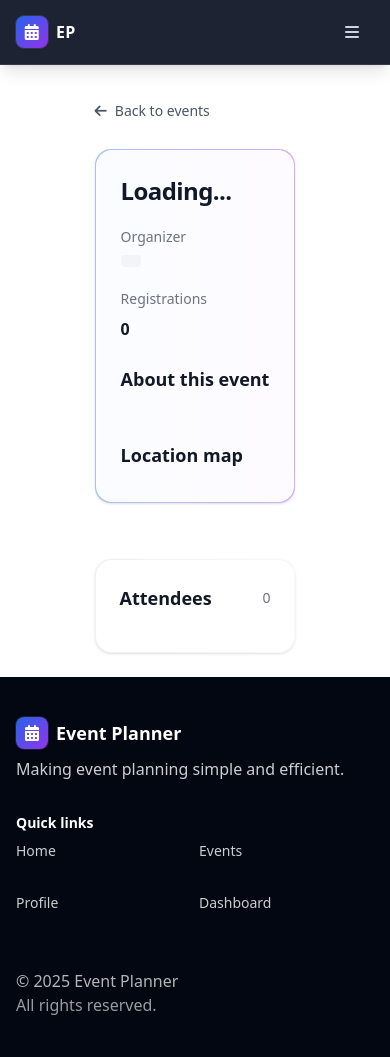
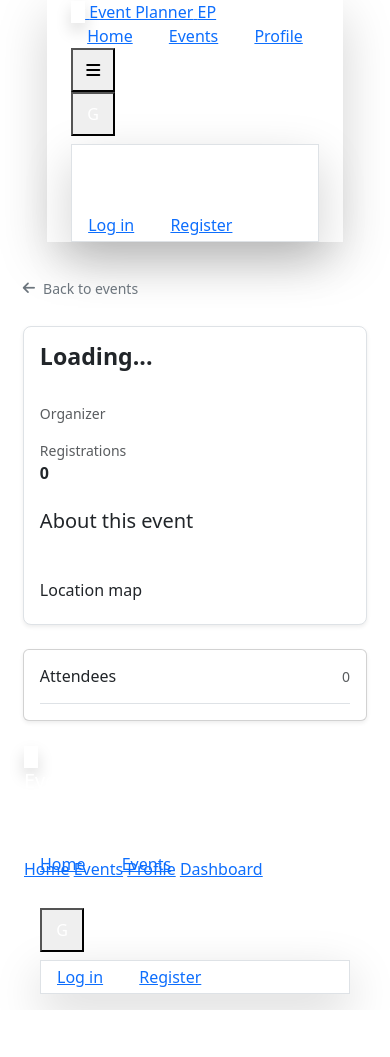
Before and after one commit to Uraniumking007/eventPlanner, a PHP site: page /event.php in a window 390 px wide. After the commit the page ends 1010 px from the top, so only its background shows below. Run offline with PHP 8.4, Linux system fonts and the light colour scheme; some libraries are stand-ins or nearby versions.

Commit message:
Refactor event details page to integrate Bootstrap for improved styling and layout
- Replaced Tailwind CSS with Bootstrap for consistent design and responsiveness.
- Updated layout structure to utilize Bootstrap's grid system and utility classes.
- Enhanced button styles and typography for better user experience.
- Implemented a safe rendering function for event descriptions to prevent XSS vulnerabilities.
- Improved sticky header functionality and overall page aesthetics.

```diff
--- a/event.php
+++ b/event.php
@@ -8,8 +8,8 @@ declare(strict_types=1);
     <meta name="viewport" content="width=device-width, initial-scale=1.0">
     <title>Event Details</title>
 
-    <!-- Tailwind CSS -->
-    <script src="https://cdn.tailwindcss.com"></script>
+    <!-- Bootstrap CSS -->
+    <link href="https://cdn.jsdelivr.net/npm/bootstrap@5.3.3/dist/css/bootstrap.min.css" rel="stylesheet" integrity="sha384-QWTKZyjpPEjISv5WaRU9OFeRpok6YctnYmDr5pNlyT2bRjXh0JMhjY6hW+ALEwIH" crossorigin="anonymous">
     <!-- Font Awesome -->
     <link rel="stylesheet" href="https://cdnjs.cloudflare.com/ajax/libs/font-awesome/6.4.0/css/all.min.css">
     <!-- jQuery for AJAX -->
@@ -17,75 +17,71 @@ declare(strict_types=1);
     <!-- Custom CSS -->
     <link rel="stylesheet" href="assets/css/style.css?v=<?php echo time(); ?>">
 </head>
-<body class="min-h-screen flex flex-col">
+<body class="d-flex flex-column min-vh-100">
     <!-- Navigation -->
     <?php include __DIR__ . '/includes/navbar.php'; ?>
 
-    <main class="flex-1">
-    <div class="max-w-5xl mx-auto px-4 py-6 lg:py-10">
-        <a href="/events.php" class="inline-flex items-center text-sm text-gray-600 hover:text-gray-800 mb-4">
-            <i class="fas fa-arrow-left mr-2"></i> Back to events
+    <main class="flex-grow-1">
+    <div class="container py-4 py-lg-5">
+        <a href="/events.php" class="text-decoration-none text-secondary small mb-3 d-inline-flex align-items-center">
+            <i class="fas fa-arrow-left me-2"></i> Back to events
         </a>
-        <div id="stickyHeader" class="sticky top-16 z-30 hidden">
-            <div class="p-[1px] rounded-xl bg-gradient-to-r from-blue-600/40 to-purple-600/40 shadow">
-                <div class="rounded-xl bg-white/95 backdrop-blur border border-white/50 px-4 py-3 flex items-center justify-between gap-3">
-                    <div class="truncate">
-                        <div id="stickyTitle" class="truncate text-sm sm:text-base font-semibold text-gray-900">Event</div>
-                        <div id="stickyMeta" class="hidden sm:block text-xs text-gray-600"></div>
+        <div id="stickyHeader" class="sticky-top bg-body border-bottom shadow-sm d-none">
+            <div class="container py-2">
+                <div class="d-flex align-items-center justify-content-between gap-3">
+                    <div class="text-truncate">
+                        <div id="stickyTitle" class="fw-semibold">Event</div>
+                        <div id="stickyMeta" class="small text-secondary d-none d-sm-block"></div>
                     </div>
                     <div id="stickyStatus"></div>
                 </div>
             </div>
         </div>
-        <div class="grid grid-cols-1 lg:grid-cols-3 gap-6">
-            <div class="lg:col-span-2">
-                <div class="p-[1px] rounded-2xl bg-gradient-to-r from-blue-600/40 to-purple-600/40 shadow">
-                    <div id="eventContainer" class="rounded-2xl overflow-hidden bg-white/95 backdrop-blur border border-white/50">
-                        <div id="eventImage"></div>
-                        <div class="p-6">
-                        <div class="flex items-start justify-between gap-3">
-                            <div class="flex items-center gap-3">
-                                <h1 id="eventTitle" class="text-2xl font-extrabold text-gray-900 tracking-tight">Loading...</h1>
+        <div class="row g-4">
+            <div class="col-12 col-lg-8">
+                <div id="eventContainer" class="border rounded-3 shadow-sm overflow-hidden bg-white">
+                    <div id="eventImage"></div>
+                    <div class="p-3 p-lg-4">
+                        <div class="d-flex align-items-start justify-content-between gap-3">
+                            <div class="d-flex align-items-center gap-2">
+                                <h1 id="eventTitle" class="h3 fw-bold mb-0">Loading...</h1>
                                 <span id="eventCategory"></span>
                             </div>
-                            <div id="eventStatus" class="shrink-0"></div>
+                            <div id="eventStatus" class="flex-shrink-0"></div>
                         </div>
-                            <div class="mt-2 text-sm text-gray-600 flex flex-wrap items-center gap-3" id="eventMeta"></div>
-                            <div class="mt-3 grid grid-cols-1 md:grid-cols-2 gap-4">
-                            <div class="space-y-2">
-                                <div class="text-sm text-gray-500">Organizer</div>
-                                    <div id="eventOrganizer" class="inline-flex items-center gap-2 px-2.5 py-1.5 rounded bg-gray-100 text-gray-800 text-sm"></div>
+                        <div class="mt-2 small text-secondary d-flex flex-wrap align-items-center gap-3" id="eventMeta"></div>
+                        <div class="row g-3 mt-2">
+                            <div class="col-12 col-md-6">
+                                <div class="small text-muted">Organizer</div>
+                                <div id="eventOrganizer" class="badge text-bg-light"></div>
                             </div>
-                            <div class="space-y-2">
-                                <div class="text-sm text-gray-500">Registrations</div>
-                                    <div class="text-gray-900"><span id="eventRegCount" class="font-semibold">0</span></div>
+                            <div class="col-12 col-md-6">
+                                <div class="small text-muted">Registrations</div>
+                                <div class="fw-semibold"><span id="eventRegCount">0</span></div>
                             </div>
                         </div>
-                        <div class="mt-6">
-                            <h2 class="text-lg font-semibold text-gray-900 mb-2">About this event</h2>
-                            <p id="eventDescription" class="text-gray-800 whitespace-pre-line"></p>
+                        <div class="mt-4">
+                            <h2 class="h5 mb-2">About this event</h2>
+                            <p id="eventDescription" class="mb-0"></p>
                         </div>
-                            <div class="mt-6 flex flex-wrap gap-3" id="actionArea"></div>
-                        <div class="mt-6">
-                            <h2 class="text-lg font-semibold text-gray-900 mb-2">Location map</h2>
+                        <div class="mt-4 d-flex flex-wrap gap-2" id="actionArea"></div>
+                        <div class="mt-4">
+                            <h2 class="h6 mb-2">Location map</h2>
                             <div id="eventMap" class="mt-2">
                                 <!-- map embed injected by render() -->
                             </div>
                         </div>
-                        </div>
                     </div>
                 </div>
             </div>
-            <div class="lg:col-span-1 mt-8 lg:mt-0">
-                <div class="p-[1px] rounded-2xl bg-gradient-to-r from-gray-200/60 to-gray-100/60 shadow">
-                    <div class="bg-white rounded-2xl overflow-hidden">
-                    <div class="p-6">
-                        <div class="flex items-center justify-between mb-4">
-                            <h2 class="text-lg font-semibold text-gray-900">Attendees</h2>
-                            <div class="text-sm text-gray-500" id="attendeeCount">0</div>
+            <div class="col-12 col-lg-4">
+                <div class="card shadow-sm">
+                    <div class="card-body">
+                        <div class="d-flex align-items-center justify-content-between mb-3">
+                            <h2 class="h6 mb-0">Attendees</h2>
+                            <div class="small text-muted" id="attendeeCount">0</div>
                         </div>
-                        <div id="attendeesContainer" class="divide-y"></div>
-                    </div>
+                        <div id="attendeesContainer" class="border-top"></div>
                     </div>
                 </div>
             </div>
@@ -171,37 +167,74 @@ declare(strict_types=1);
             // Set page title
             try { document.title = `${evt.title} • Event Details`; } catch {}
             // Image
-            const img = evt.image_path ? `<img src="${evt.image_path}" alt="${evt.title}" class="w-full h-64 object-cover">` : '';
+            const img = evt.image_path ? `<img src="${evt.image_path}" alt="${evt.title}" class="img-fluid w-100" style="height: 320px; object-fit: cover;">` : '';
             document.getElementById('eventImage').innerHTML = img;
             // Title, meta
             document.getElementById('eventTitle').textContent = evt.title;
             const stickyTitle = document.getElementById('stickyTitle');
             if (stickyTitle) stickyTitle.textContent = evt.title;
-            document.getElementById('eventCategory').innerHTML = evt.category ? `<span class="px-2 py-1 text-xs rounded bg-gray-100 text-gray-700">${evt.category}</span>` : '';
-            const dLeft = daysUntil(evt.event_date);
+            document.getElementById('eventCategory').innerHTML = evt.category ? `<span class="badge text-bg-light">${evt.category}</span>` : '';
+            const cutoff = evt.registration_close || evt.event_date;
+            const dLeft = daysUntil(cutoff);
             const statusLabel = dLeft != null && dLeft >= 0
-                ? `<span class="px-2 py-1 text-xs rounded bg-emerald-100 text-emerald-700">Open</span>`
-                : `<span class="px-2 py-1 text-xs rounded bg-red-100 text-red-700">Closed</span>`;
-            const badge = dLeft != null ? `<span class="inline-flex items-center px-2 py-0.5 rounded-full text-xs bg-emerald-100 text-emerald-700">${dLeft >= 0 ? dLeft + ' days left' : 'Closed'}</span>` : '';
+                ? `<span class="badge text-bg-success">Open</span>`
+                : `<span class="badge text-bg-danger">Closed</span>`;
+            const badge = dLeft != null ? `<span class="badge rounded-pill text-bg-secondary">${dLeft >= 0 ? dLeft + ' days left' : 'Closed'}</span>` : '';
             document.getElementById('eventStatus').innerHTML = statusLabel;
             const mapHref = `https://www.google.com/maps/search/?api=1&query=${encodeURIComponent(evt.location || '')}`;
             document.getElementById('eventMeta').innerHTML = `
-                <span class="inline-flex items-center gap-2"><i class="fa-regular fa-calendar"></i> ${formatDate(evt.event_date)} ${badge ? '• ' + badge : ''}</span>
-                <span class="inline-flex items-center gap-2"><i class="fa-solid fa-location-dot"></i> ${evt.location} • <a class="text-blue-600 hover:underline" href="${mapHref}" target="_blank" rel="noopener">View on map</a></span>
+                <span class="d-inline-flex align-items-center gap-2"><i class="fa-regular fa-calendar"></i> ${formatDate(evt.event_date)} ${badge ? '• ' + badge : ''}</span>
+                <span class="d-inline-flex align-items-center gap-2"><i class="fa-solid fa-location-dot"></i> ${evt.location} • <a class="link-primary" href="${mapHref}" target="_blank" rel="noopener">View on map</a></span>
             `;
             const stickyMeta = document.getElementById('stickyMeta');
             if (stickyMeta) stickyMeta.innerHTML = `${formatDate(evt.event_date)} • ${evt.location}`;
             const stickyStatus = document.getElementById('stickyStatus');
             if (stickyStatus) stickyStatus.innerHTML = statusLabel;
             document.getElementById('eventRegCount').textContent = String(Number(evt.registration_count || 0));
-            document.getElementById('eventDescription').textContent = evt.description || 'No description available.';
+            // Render rich text description safely
+            (function renderDescription(){
+                const target = document.getElementById('eventDescription');
+                const raw = String(evt.description || '').trim();
+                if (!target) return;
+                if (!raw) { target.textContent = 'No description available.'; return; }
+                function sanitizeHtml(html) {
+                    try {
+                        const parser = new DOMParser();
+                        const doc = parser.parseFromString(html, 'text/html');
+                        const allowedTags = new Set(['P','BR','STRONG','B','EM','I','U','S','A','UL','OL','LI','H1','H2']);
+                        const allowedAttrs = { 'A': new Set(['href','target','rel']) };
+                        const walker = doc.createTreeWalker(doc.body, NodeFilter.SHOW_ELEMENT, null);
+                        const toRemove = [];
+                        while (walker.nextNode()) {
+                            const el = walker.currentNode;
+                            if (!allowedTags.has(el.tagName)) { toRemove.push(el); continue; }
+                            // Strip disallowed attributes
+                            Array.from(el.attributes).forEach(attr => {
+                                const ok = (allowedAttrs[el.tagName] && allowedAttrs[el.tagName].has(attr.name.toLowerCase()));
+                                if (!ok) el.removeAttribute(attr.name);
+                            });
+                            if (el.tagName === 'A') {
+                                const href = el.getAttribute('href') || '';
+                                if (!/^https?:\/\//i.test(href) && !href.startsWith('#') && !href.startsWith('/')) {
+                                    el.removeAttribute('href');
+                                }
+                                el.setAttribute('rel','noopener');
+                                if (!el.getAttribute('target')) el.setAttribute('target','_blank');
+                            }
+                        }
+                        toRemove.forEach(n => n.replaceWith(...Array.from(n.childNodes)));
+                        return doc.body.innerHTML;
+                    } catch { return ''; }
+                }
+                target.innerHTML = sanitizeHtml(raw);
+            })();
             document.getElementById('eventOrganizer').textContent = evt.organizer_name ? `@${evt.organizer_name}` : 'Unknown';
             // Map embed (only once)
             const mapEmbedSrc = `https://www.google.com/maps?q=${encodeURIComponent(evt.location || '')}&output=embed`;
             const mapContainer = document.getElementById('eventMap');
             if (mapContainer && !mapInitialized) {
-                mapContainer.innerHTML = `<div class="w-full overflow-hidden rounded-lg border">
-                    <iframe class="w-full h-64 md:h-80" src="${mapEmbedSrc}" loading="lazy" referrerpolicy="no-referrer-when-downgrade" allowfullscreen></iframe>
+                mapContainer.innerHTML = `<div class="rounded border overflow-hidden">
+                    <iframe class="w-100" style="height: 320px" src="${mapEmbedSrc}" loading="lazy" referrerpolicy="no-referrer-when-downgrade" allowfullscreen></iframe>
                 </div>`;
                 mapInitialized = true;
             }
@@ -210,17 +243,17 @@ declare(strict_types=1);
             const actionArea = document.getElementById('actionArea');
             const actions = [];
             if (!user) {
-                actions.push('<a class="px-4 py-2 bg-gray-900 text-white rounded hover:bg-black transition" href="/login.php">Log in to register</a>');
+                actions.push('<a class="btn btn-dark" href="/login.php">Log in to register</a>');
             } else if (user.role === 'attendee') {
                 const isClosed = dLeft == null || dLeft < 0;
                 const registered = await isUserRegistered(id);
                 if (!registered) {
-                    actions.push(`<button id="btnRegister" class="px-4 py-2 ${isClosed ? 'bg-gray-300 cursor-not-allowed' : 'bg-gray-900 hover:bg-black'} text-white rounded transition" data-id="${evt.id}" ${isClosed ? 'disabled' : ''}>Register now</button>`);
+                    actions.push(`<button id="btnRegister" class="btn ${isClosed ? 'btn-secondary' : 'btn-primary'}" data-id="${evt.id}" ${isClosed ? 'disabled' : ''}>Register now</button>`);
                 } else {
-                    actions.push(`<button id="btnUnregister" class="px-4 py-2 bg-red-600 text-white rounded hover:bg-red-700 transition" data-id="${evt.id}">Unregister</button>`);
+                    actions.push(`<button id="btnUnregister" class="btn btn-outline-danger" data-id="${evt.id}">Unregister</button>`);
                 }
             } else if (user.role === 'organizer' && Number(user.id) === Number(evt.organizer_id)) {
-                actions.push('<span class="text-sm text-gray-600">You are the organizer</span>');
+                actions.push('<span class="small text-secondary">You are the organizer</span>');
             }
             actionArea.innerHTML = actions.join(' ');
             document.getElementById('btnRegister')?.addEventListener('click', async (e) => {
@@ -239,12 +272,12 @@ declare(strict_types=1);
                 const countEl = document.getElementById('attendeeCount');
                 countEl.textContent = `${attendees.length} attendee${attendees.length === 1 ? '' : 's'}`;
                 if (!attendees.length) {
-                    container.innerHTML = '<div class="text-sm text-gray-500">No attendees yet.</div>';
+                    container.innerHTML = '<div class="small text-secondary pt-2">No attendees yet.</div>';
                 } else {
                     container.innerHTML = attendees.map(a => `
-                        <div class="py-3 flex items-center justify-between">
-                            <div class="text-sm">
-                                <div class="font-medium text-gray-900">${a.username}</div>
+                        <div class="py-2 d-flex align-items-center justify-content-between border-top">
+                            <div class="small">
+                                <div class="fw-medium">${a.username}</div>
                             </div>
                         </div>
                     `).join('');
@@ -297,9 +330,9 @@ declare(strict_types=1);
                     if (!evt) return;
                     const dLeft = daysUntil(evt.event_date);
                     const statusLabel = dLeft != null && dLeft >= 0
-                        ? `<span class="px-2 py-1 text-xs rounded bg-emerald-100 text-emerald-700">Open</span>`
-                        : `<span class="px-2 py-1 text-xs rounded bg-red-100 text-red-700">Closed</span>`;
-                    const badge = dLeft != null ? `<span class="inline-flex items-center px-2 py-0.5 rounded-full text-xs bg-emerald-100 text-emerald-700">${dLeft >= 0 ? dLeft + ' days left' : 'Closed'}</span>` : '';
+                        ? `<span class="badge text-bg-success">Open</span>`
+                        : `<span class="badge text-bg-danger">Closed</span>`;
+                    const badge = dLeft != null ? `<span class="badge rounded-pill text-bg-secondary">${dLeft >= 0 ? dLeft + ' days left' : 'Closed'}</span>` : '';
                     const mapHref = `https://www.google.com/maps/search/?api=1&query=${encodeURIComponent(evt.location || '')}`;
                     const statusEl = document.getElementById('eventStatus');
                     const metaEl = document.getElementById('eventMeta');
@@ -313,11 +346,10 @@ declare(strict_types=1);
                     const btnUnregister = document.getElementById('btnUnregister');
                     if (btnRegister) {
                         btnRegister.disabled = isClosed;
-                        btnRegister.className = `px-4 py-2 ${isClosed ? 'bg-gray-300 cursor-not-allowed' : 'bg-gray-900 hover:bg-black'} text-white rounded transition`;
+                        btnRegister.className = `btn ${isClosed ? 'btn-secondary' : 'btn-primary'}`;
                     }
                     if (btnUnregister && isClosed) {
-                        // If event closes, hide unregister in favor of clarity
-                        btnUnregister.classList.add('hidden');
+                        btnUnregister.classList.add('d-none');
                     }
                 });
         }
@@ -350,5 +382,7 @@ declare(strict_types=1);
             setTimeout(onScroll, 0);
         })();
     </script>
+    <!-- Bootstrap JS -->
+    <script src="https://cdn.jsdelivr.net/npm/bootstrap@5.3.3/dist/js/bootstrap.bundle.min.js" integrity="sha384-YvpcrYf0tY3lHB60NNkmXc5s9fDVZLESaAA55NDzOxhy9GkcIdslK1eN7N6jIeHz" crossorigin="anonymous"></script>
 </body>
 </html>
```
